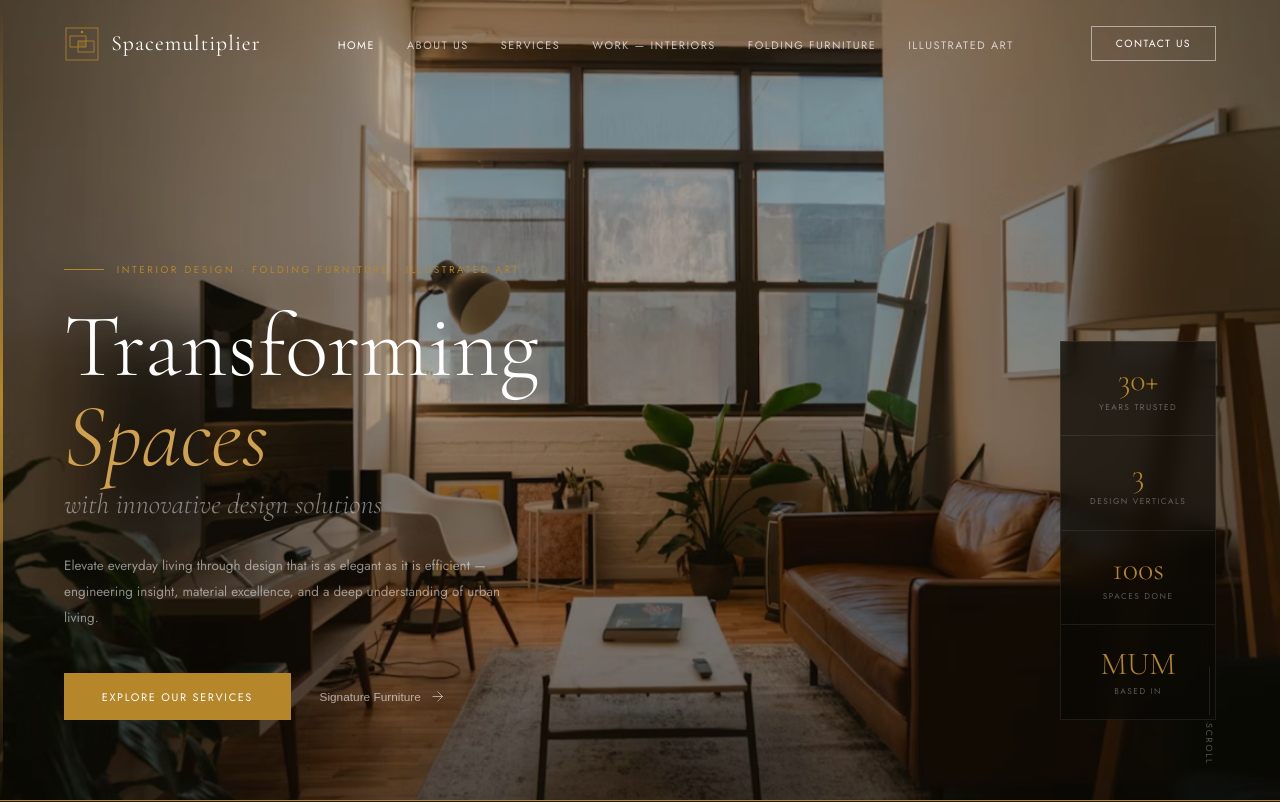
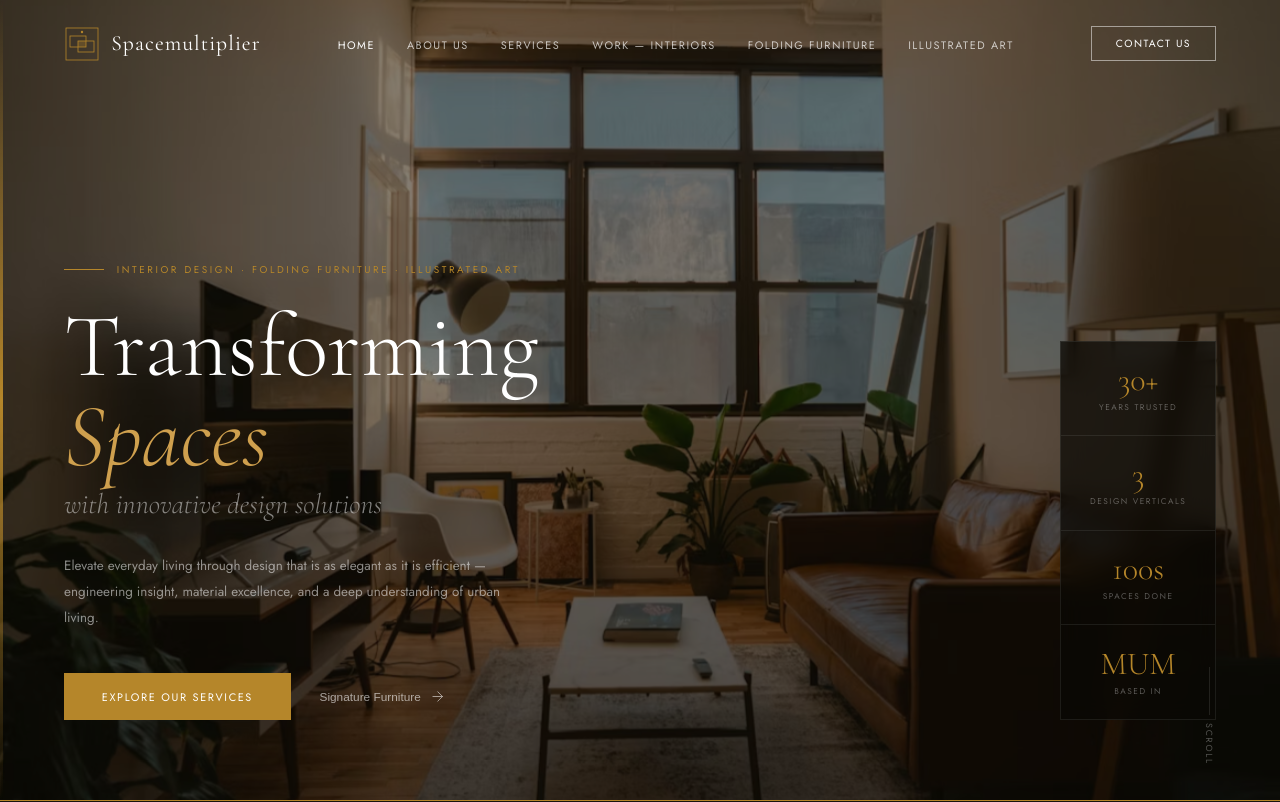
Before and after one commit to kashyapmistry/spacemultiplier, a React (Create React App) app: page / in a window 1280 px wide. Shown: the top 802 px of the page. Built offline with nearby package versions, Linux system fonts and the light colour scheme.

Commit message:
Home banner changes

```diff
--- a/src/styles/home.css
+++ b/src/styles/home.css
@@ -33,7 +33,7 @@
   left: 0;
   top: 0;
   right: 0;
-  background: rgba(10, 9, 5, .3);
+  background: rgba(10, 9, 5, .5);
   z-index: 1;
 }
 
```
